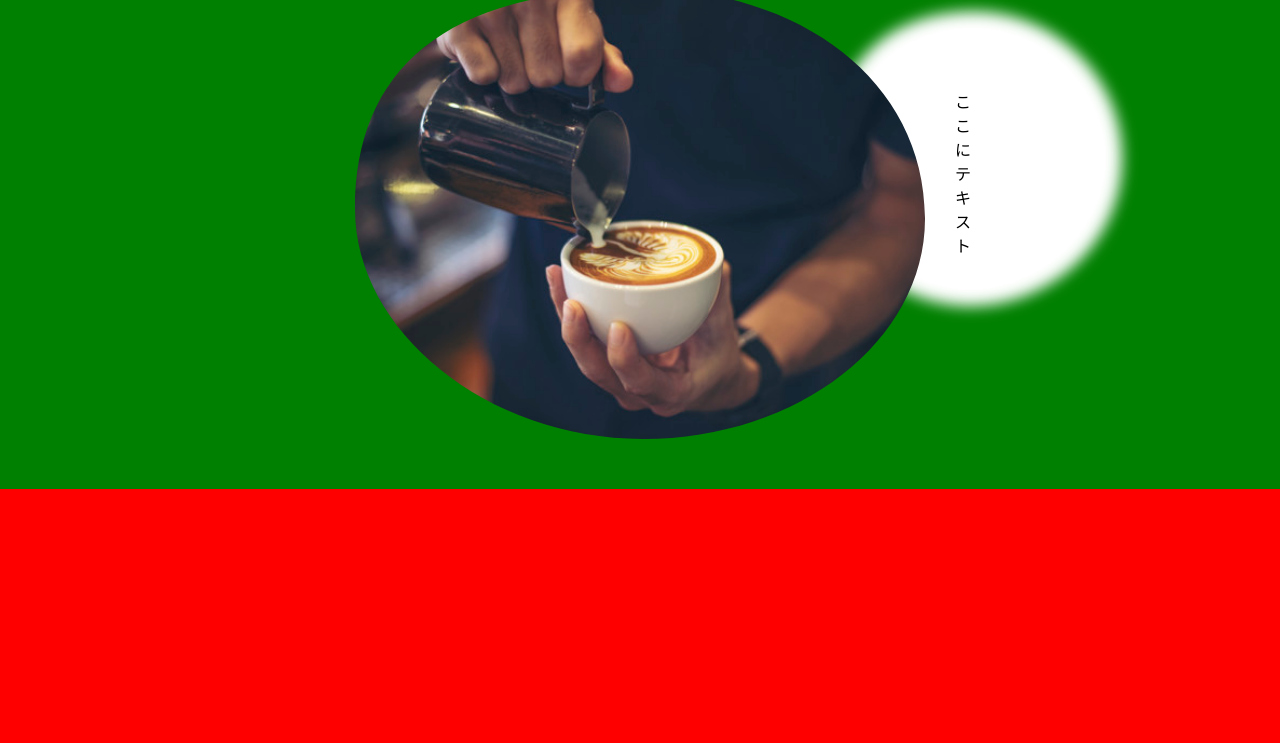
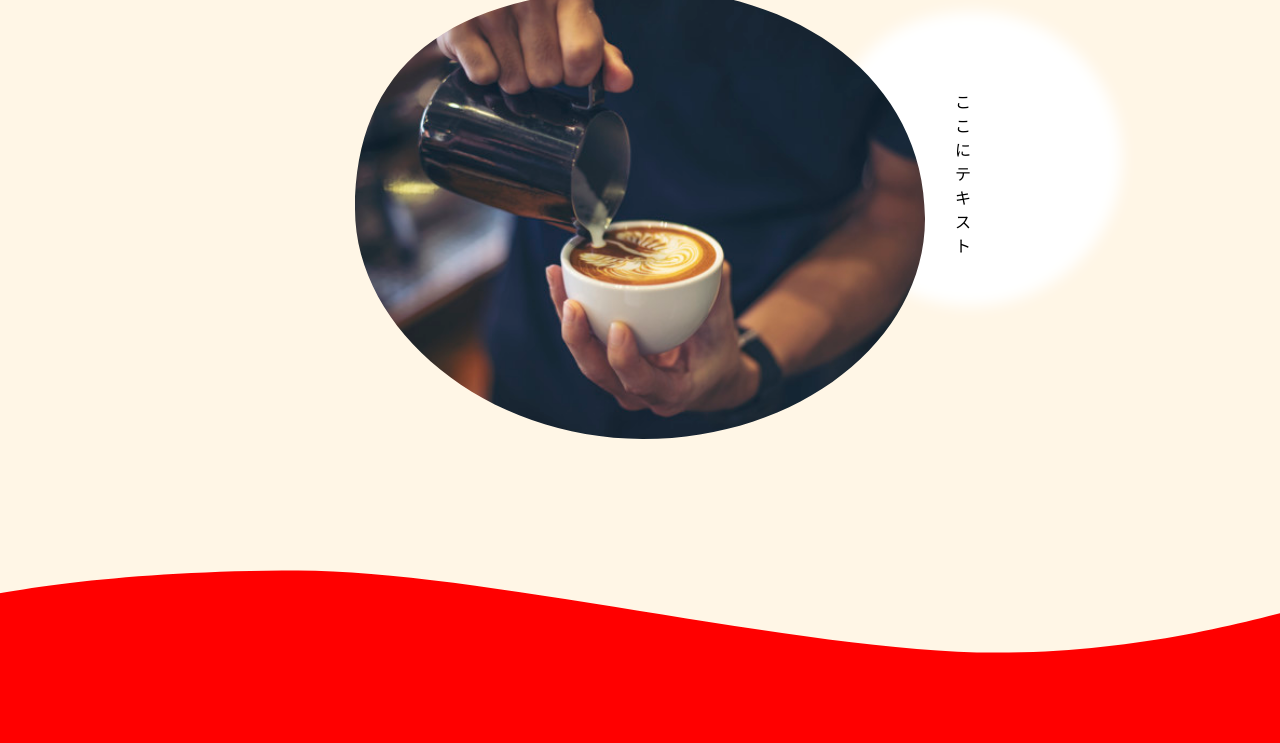
Before and after one commit to minmin0530/practice002, a plain HTML site: page index.html in a window 1280 px wide. Shown: the part 57-800 px from the top of the page. Drawn offline with Linux system fonts and the light colour scheme.

Commit message:
add background image

```diff
--- a/css/_header.scss
+++ b/css/_header.scss
@@ -3,15 +3,15 @@
 
     @include media(pc) {
         width: 1366px;
-        background: green;
+        background-image: url("../img/header/background.png");
     };
     @include media(tab) {
         width: 414px;
-        background: red;
+        background-image: url("../img/sp/background.png");
     };
     @include media(sp) {
         width: 320px;
-        background: blue;
+        background-image: url("../img/sp/background.png");
     };
 
 
@@ -24,18 +24,15 @@
     main {
         @include media(pc) {
             width: 1366px;
-            height: 500px;
-            background: green;
+            height: 664px;
         };
         @include media(tab) {
             width: 414px;
-            height: 600px;
-            background: red;
+            height: 579px;
         };
         @include media(sp) {
             width: 320px;
-            height: 600px;
-            background: blue;
+            height: 579px;
         };
 
     }
```
Also changed, not shown: css/style.css, img/header/background.png (added), img/sp/background.png (added), 1 other file.
